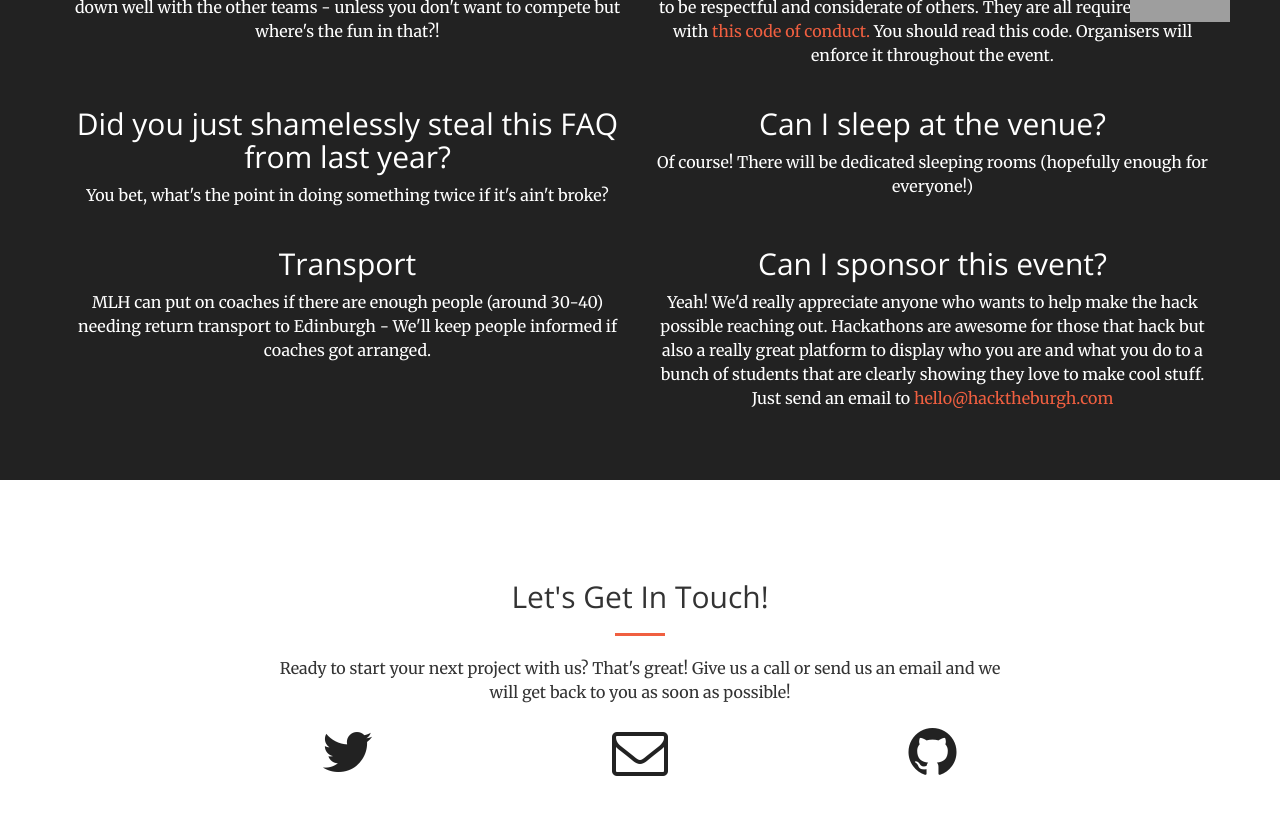
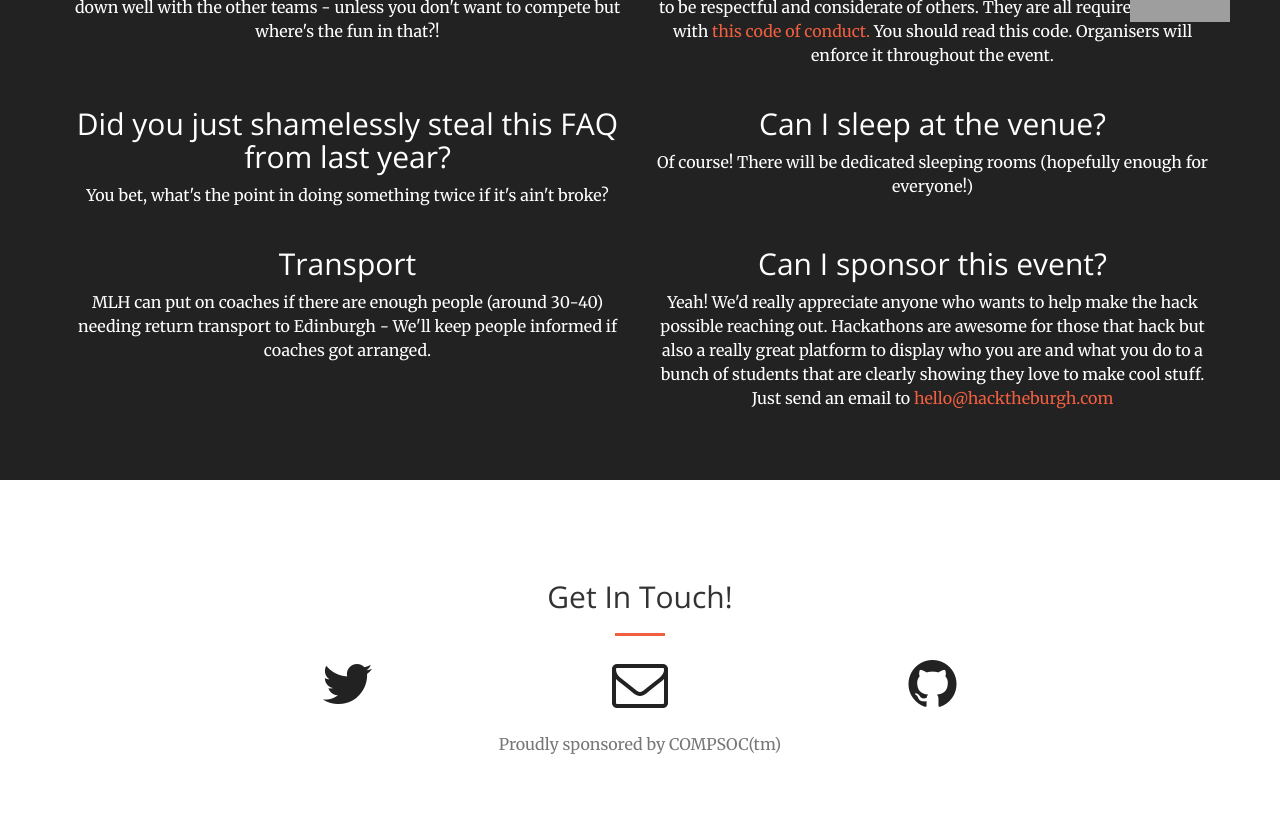
Before and after one commit to compsoc-edinburgh/htb16-site, a Jekyll site: the page built from index.html, in a window 1280 px wide and 900 px high, scrolled down 4326 px. Shown: the top 815 px of the window. Built offline with Jekyll 4.4.1, drawn with Linux system fonts in a browser that asks for light colours; some of the changed text lies outside the part shown; grey boxes are pictures that could not be loaded.

Commit message:
updated contact details

```diff
--- a/_includes/contact.html
+++ b/_includes/contact.html
@@ -2,28 +2,26 @@
     <div class="container">
         <div class="row">
             <div class="col-lg-8 col-lg-offset-2 text-center">
-                <h2 class="section-heading">Let's Get In Touch!</h2>
+                <h2 class="section-heading">Get In Touch!</h2>
                 <hr class="primary">
-                <p>Ready to start your next project with us? That's great! Give us a call or send us an email and we will get back to you as soon as possible!</p>
             </div>
         <div class="col-lg-2 col-lg-offset-2 text-center">
-            <a href="https://twitter.com/{{ site.twitter_username }}">
+            <a href="https://twitter.com/hacktheburgh">
                 <i class="fa fa-twitter fa-3x wow bounceIn" data-wow-delay=".1s"></i>
-                <p>{{ site.twitter_username }}</p>
             </a>
         </div>
         <div class="col-lg-2 col-lg-offset-1 text-center">
-            <a href="mailto:{{ site.email }}">
+            <a href="mailto:hello@hacktheburgh.com">
             <i class="fa fa-envelope-o fa-3x wow bounceIn" data-wow-delay=".1s"></i>
-                <p>{{ site.email }}</p>
             </a>
         </div>
         <div class="col-lg-2 col-lg-offset-1 text-center">
-            <a href="https://github.com/{{ site.github_username }}">
+            <a href="https://github.com/compsoc-edinburgh/compsoc-edinburgh.github.io">
             <i class="fa fa-github fa-3x wow bounceIn" data-wow-delay=".1s"></i>
-                <p>{{ site.github_username }}</p>
             </a>
         </div>
 
     </div>
+    <br/>
+    <p class="text-muted text-center">Proudly sponsored by COMPSOC(tm)</p>
 </section>
--- a/_includes/services.html
+++ b/_includes/services.html
@@ -21,6 +21,8 @@
                     <i class="fa fa-4x fa-map-marker wow bounceIn text-primary" data-wow-delay=".1s"></i>
                     <h3>Where?</h3>
                     <p class="text-muted">BlackRock Edinburgh HQ!</p>
+                    <p class="text-muted">Exchange Place One, 1 Semple Street, EH3 8BL</p>
+                    <a href="https://goo.gl/maps/r2uSs7hJXHD2" target="_blank" class="btn btn-primary btn-sm page-scroll">Map!</a>
                 </div>
             </div>
             <div class="col-lg-3 col-md-6 text-center">
```
